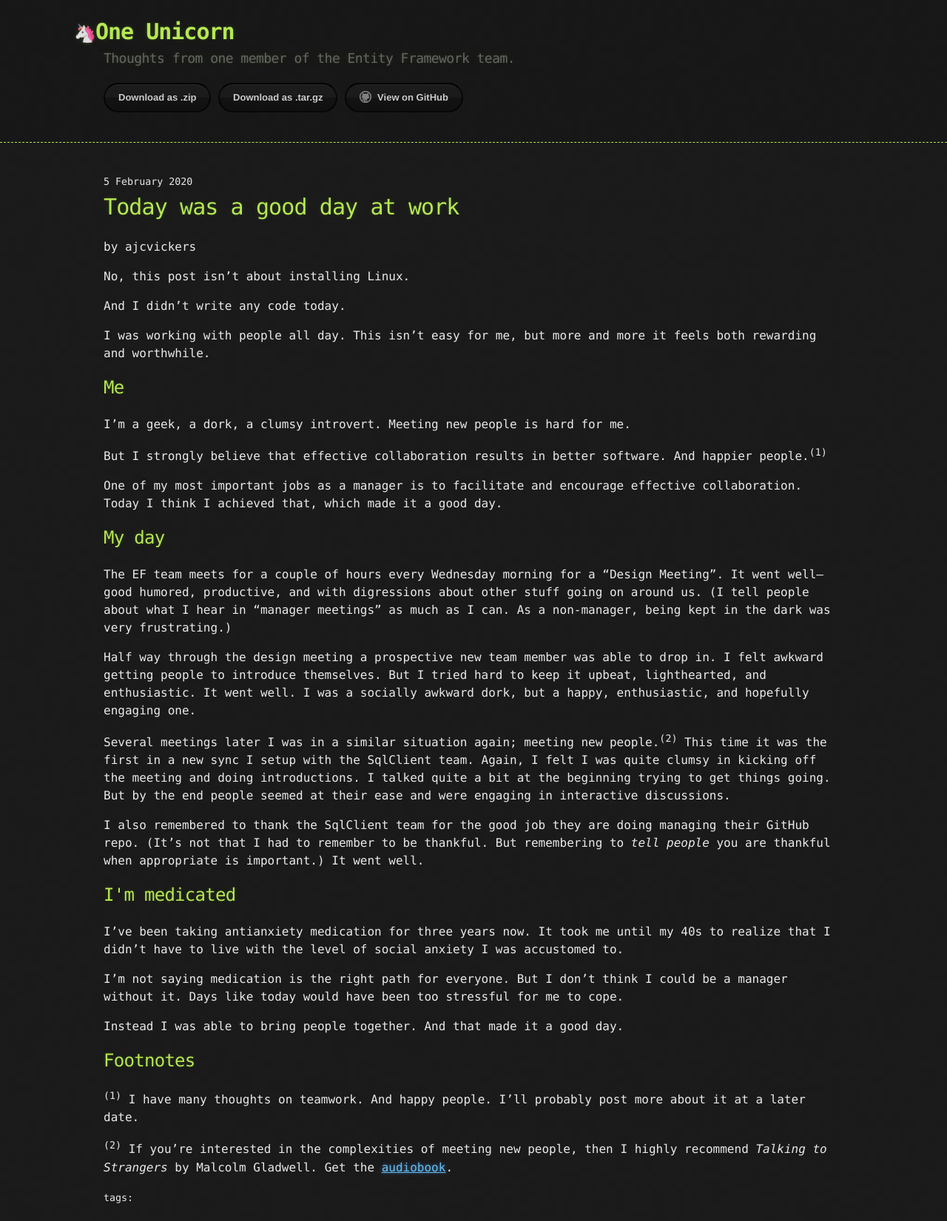
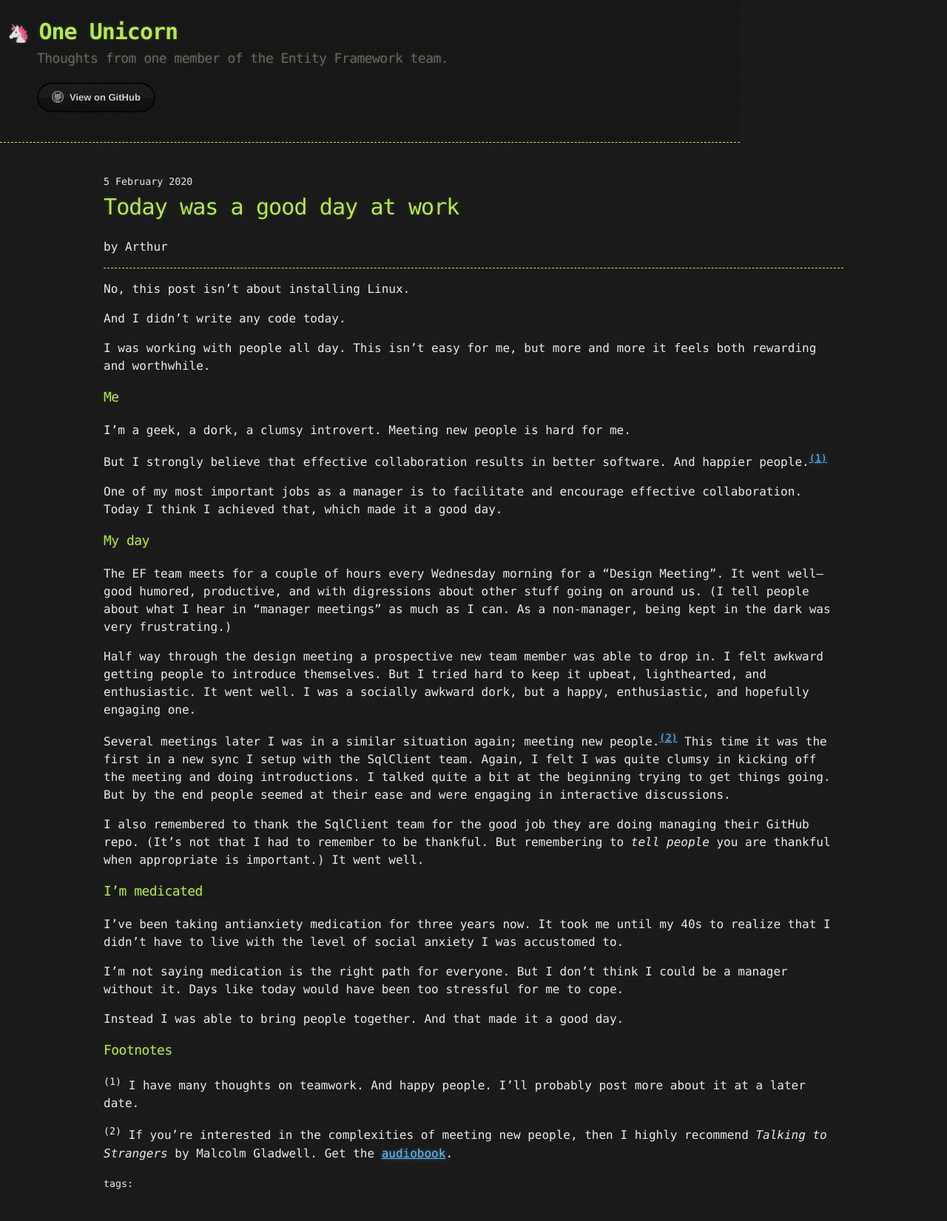
Before and after one commit to ajcvickers/ajcvickers.github.io, a Jekyll site: the page built from _posts/2020-02-05-today-was-a-good-day-at-work.md, in a window 1280 px wide. Shown: the whole page at 74% size. Built offline with Jekyll 4.4.1, drawn with Linux system fonts in a browser that asks for light colours.

Commit message:
Initial post editring.

```diff
--- a/_config.yml
+++ b/_config.yml
@@ -1,5 +1,5 @@
 title: One Unicorn
 description: Thoughts from one member of the Entity Framework team.
-show_downloads: true
+show_downloads: false
 google_analytics:
 theme: jekyll-theme-hacker
--- a/_posts/2020-02-05-today-was-a-good-day-at-work.md
+++ b/_posts/2020-02-05-today-was-a-good-day-at-work.md
@@ -2,35 +2,36 @@
 layout: post
 title: Today was a good day at work
 date: 2020-02-05 22:36
-author: ajcvickers
-comments: true
-categories: [Uncategorized]
+author: Arthur
 ---
+
+---
+
 No, this post isn't about installing Linux.
 
 And I didn't write any code today.
 
 I was working with people all day. This isn't easy for me, but more and more it feels both rewarding and worthwhile.
 
-<h2>Me</h2>
+### Me
 
 I'm a geek, a dork, a clumsy introvert. Meeting new people is hard for me.
 
-But I strongly believe that effective collaboration results in better software. And happier people.<sup>(1)</sup>
+But I strongly believe that effective collaboration results in better software. And happier people.<sup>[(1)](#footnote-1)</sup>
 
 One of my most important jobs as a manager is to facilitate and encourage effective collaboration. Today I think I achieved that, which made it a good day.
 
-<h2>My day</h2>
+### My day
 
 The EF team meets for a couple of hours every Wednesday morning for a "Design Meeting". It went well--good humored, productive, and with digressions about other stuff going on around us. (I tell people about what I hear in "manager meetings" as much as I can. As a non-manager, being kept in the dark was very frustrating.)
 
 Half way through the design meeting a prospective new team member was able to drop in. I felt awkward getting people to introduce themselves. But I tried hard to keep it upbeat, lighthearted, and enthusiastic. It went well. I was a socially awkward dork, but a happy, enthusiastic, and hopefully engaging one.
 
-Several meetings later I was in a similar situation again; meeting new people.<sup>(2)</sup> This time it was the first in a new sync I setup with the SqlClient team. Again, I felt I was quite clumsy in kicking off the meeting and doing introductions. I talked quite a bit at the beginning trying to get things going. But by the end people seemed at their ease and were engaging in interactive discussions.
+Several meetings later I was in a similar situation again; meeting new people.<sup>[(2)](#footnote-2)</sup> This time it was the first in a new sync I setup with the SqlClient team. Again, I felt I was quite clumsy in kicking off the meeting and doing introductions. I talked quite a bit at the beginning trying to get things going. But by the end people seemed at their ease and were engaging in interactive discussions.
 
-I also remembered to thank the SqlClient team for the good job they are doing managing their GitHub repo. (It's not that I had to remember to be thankful. But remembering to <em>tell people</em> you are thankful when appropriate is important.) It went well.
+I also remembered to thank the SqlClient team for the good job they are doing managing their GitHub repo. (It's not that I had to remember to be thankful. But remembering to _tell people_ you are thankful when appropriate is important.) It went well.
 
-<h2>I'm medicated</h2>
+### I'm medicated
 
 I've been taking antianxiety medication for three years now. It took me until my 40s to realize that I didn't have to live with the level of social anxiety I was accustomed to.
 
@@ -38,8 +39,10 @@ I'm not saying medication is the right path for everyone. But I don't think I co
 
 Instead I was able to bring people together. And that made it a good day.
 
-<h2>Footnotes</h2>
+### Footnotes
 
+<a name="footnote-1"></a>
 <sup>(1)</sup> I have many thoughts on teamwork. And happy people. I'll probably post more about it at a later date.
 
+<a name="footnote-2"></a>
 <sup>(2)</sup> If you're interested in the complexities of meeting new people, then I highly recommend <em>Talking to Strangers</em> by Malcolm Gladwell. Get the <a href="https://www.audible.com/pd/Talking-to-Strangers-Audiobook/1549150340">audiobook</a>.
--- a/_sass/jekyll-theme-hacker.scss
+++ b/_sass/jekyll-theme-hacker.scss
@@ -53,7 +53,7 @@ li {
 
 header {
   background: rgba(0, 0, 0, 0.1);
-  width: 100%;
+  width: $container-max-width;
   border-bottom: 1px dashed $conifer; //header;
   padding: 20px 0;
   margin: 0 0 40px 0;
@@ -78,7 +78,7 @@ header h1 {
 
 
 header h1:before {
-  content: "🦄";
+  content: "🦄 ";
   font-size: 24px;
 }
 
```
Also changed, not shown: index.md (+24 -1 lines), _posts/2020-01-29-coreor6.md (line endings or trailing spaces).
